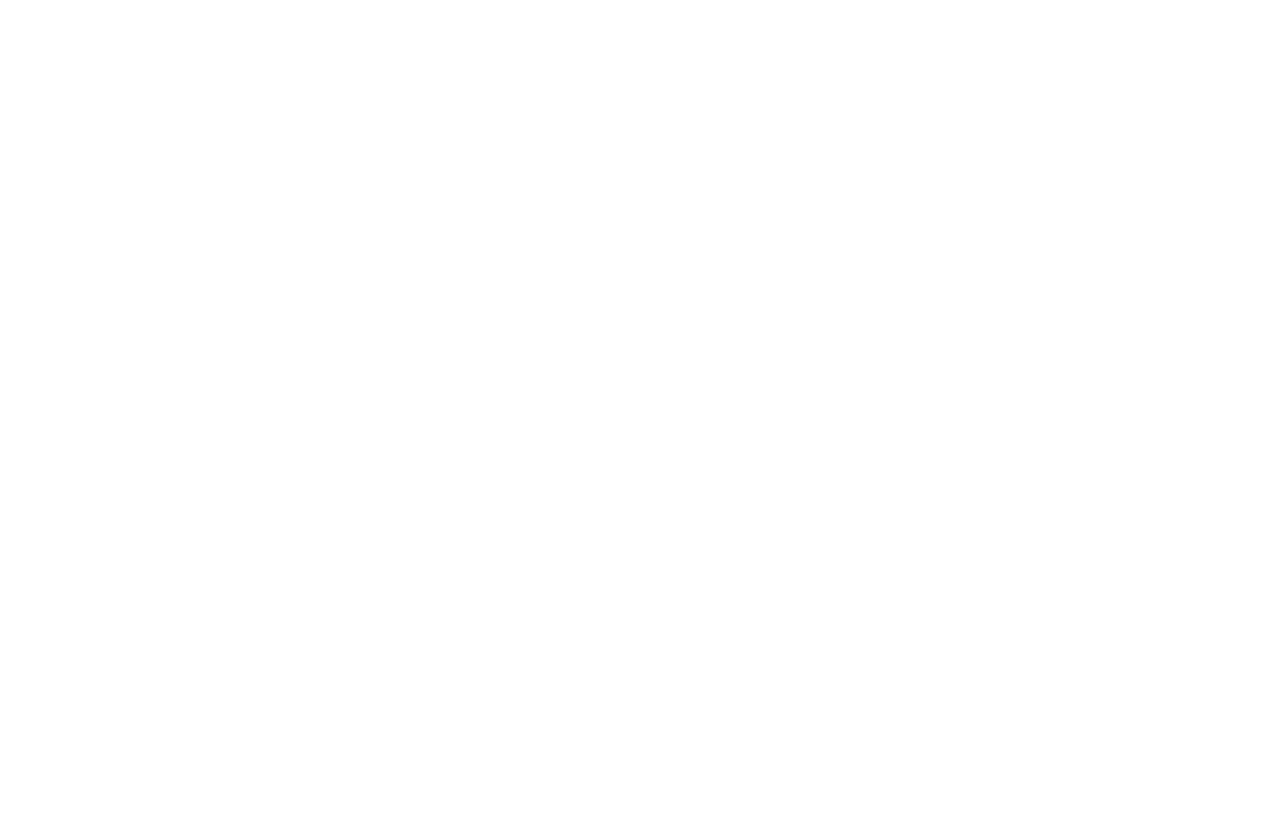
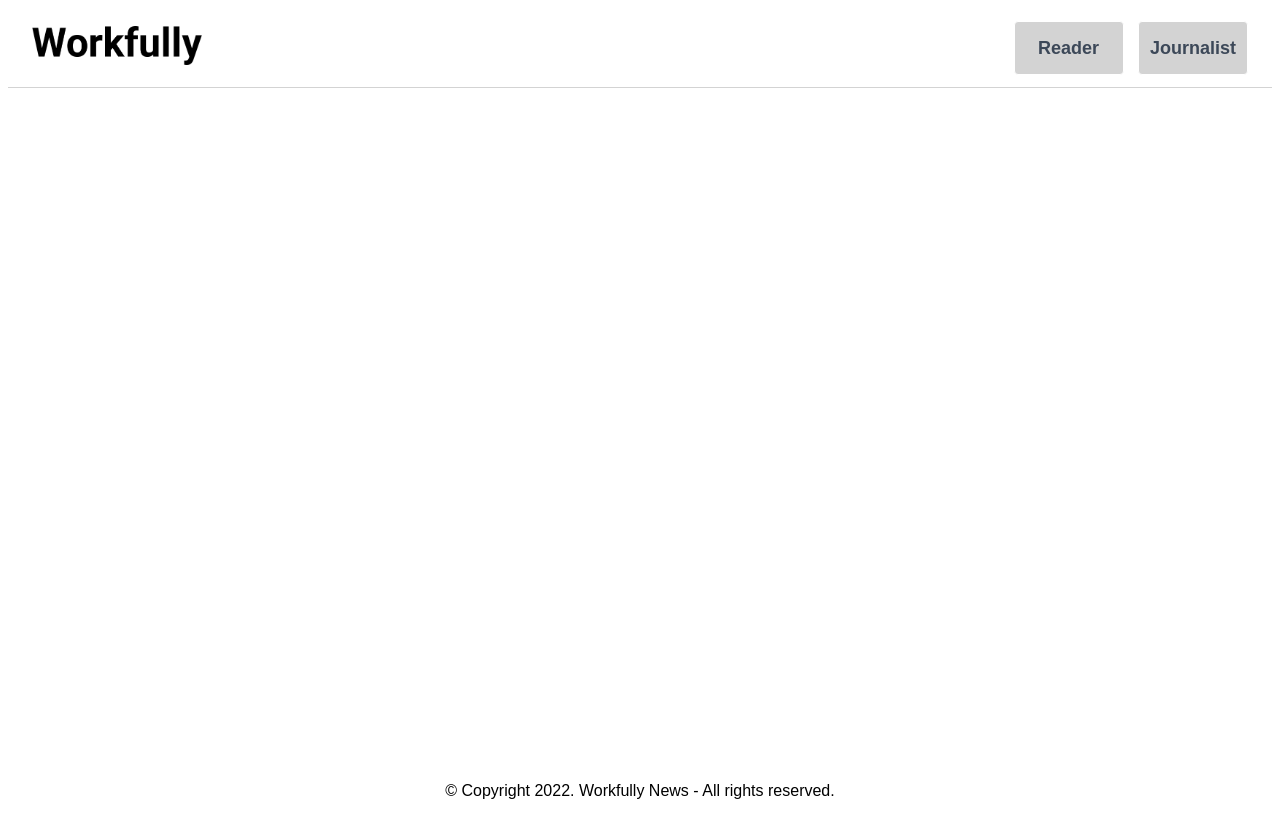
Before and after one commit to AlejoOrtega/js-workfully-news, a plain HTML site: page index.html in a window 1280 px wide. Drawn offline with Linux system fonts and the light colour scheme.

Commit message:
Add header and footer

```diff
--- a/index.html
+++ b/index.html
@@ -1,14 +1,29 @@
 <!DOCTYPE html>
 <html lang="en">
-<head>
-    <meta charset="UTF-8">
-    <meta http-equiv="X-UA-Compatible" content="IE=edge">
-    <meta name="viewport" content="width=device-width, initial-scale=1.0">
-    <title>Document</title>
-    <link rel="stylesheet" href="style.css">
+  <head>
+    <meta charset="UTF-8" />
+    <meta http-equiv="X-UA-Compatible" content="IE=edge" />
+    <meta name="viewport" content="width=device-width, initial-scale=1.0" />
+    <title>Workfully News</title>
+    <link rel="stylesheet" href="style.css" />
     <script src="index.js"></script>
-</head>
-<body>
-
-</body>
+  </head>
+  <body>
+    <header>
+      <div class="workfully-logo">
+        <a href="#">
+          <img
+            class="w-logo"
+            src="/assets/img/workfully_black_465x.avif"
+            alt="Workfully"
+          />
+        </a>
+      </div>
+      <div class="user-roles">
+        <a href="#">Reader</a>
+        <a href="#">Journalist</a>
+      </div>
+    </header>
+    <footer>© Copyright 2022. Workfully News - All rights reserved.</footer>
+  </body>
 </html>
--- a/style.css
+++ b/style.css
@@ -0,0 +1,54 @@
+* {
+  box-sizing: border-box;
+  font-family: Arial, Helvetica, sans-serif;
+}
+
+body {
+  display: flex;
+  min-height: 100vh;
+  flex-direction: column;
+  justify-content: flex-start;
+}
+
+header {
+  align-items: center;
+  display: flex;
+  justify-content: space-between;
+  height: 80px;
+  border-bottom: 1px solid lightgray;
+}
+
+.workfully-logo {
+  margin-left: 24px;
+}
+
+.w-logo {
+  width: 170px;
+}
+
+.user-roles {
+  margin-right: 24px;
+}
+
+.user-roles > a {
+  text-decoration: none;
+  padding: 8px;
+  color: #3c4858;
+  font-size: large;
+  font-weight: 600;
+  display: inline-block;
+  width: 110px;
+  text-align: center;
+  list-style: none;
+  background-color: lightgrey;
+  border-radius: 4px;
+  border: 1px solid white;
+  line-height: 36px;
+  margin-left: 10px;
+}
+
+footer {
+  text-align: center;
+  padding: 8px;
+  margin-top: auto;
+}
```
Also changed, not shown: assets/img/workfully_black_465x.avif (added).
